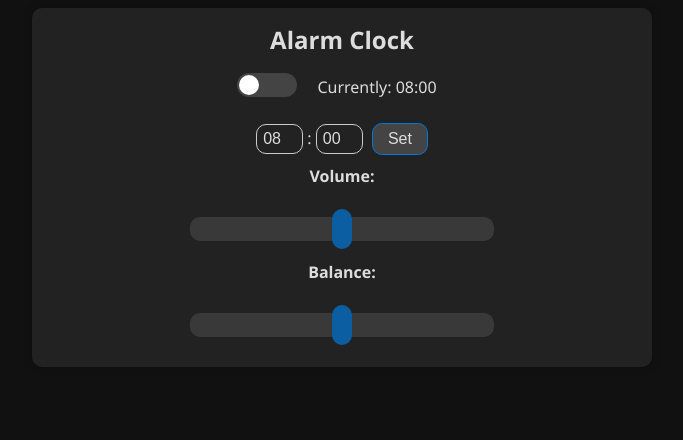
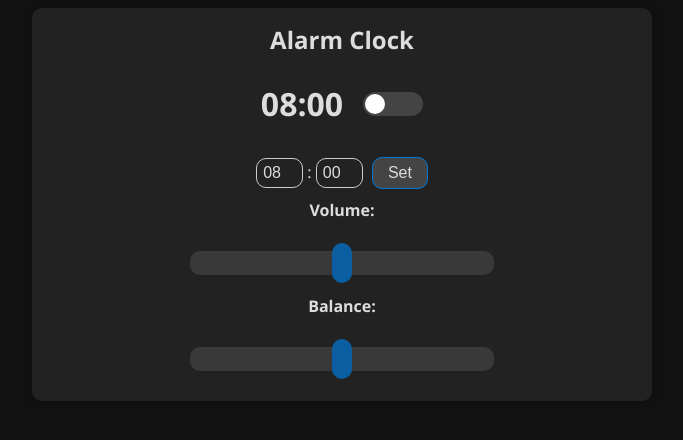
Before and after one commit to janek/music-alarm-clock, a Flask app: page / in a window 1280 px wide. Shown: the top 440 px of the page, without its empty margins (298-981 px from the left). Run offline with Flask 3, Linux system fonts and the light colour scheme; parts of the project's set-up code (start-up, migrations or seed data) failed here and were passed over.

Commit message:
visual adjustments

```diff
--- a/templates/index.html
+++ b/templates/index.html
@@ -16,14 +16,6 @@
             margin: 5px;
         }
 
-        p {
-            line-height: 20px;
-            height: 2em;
-            display: table-cell;
-            vertical-align: middle;
-            padding: 10px;
-        }
-
         .container {
             text-align: center;
             max-width: 600px;
@@ -34,8 +26,12 @@
             box-shadow: 0 0 10px rgba(0, 0, 0, 0.2);
         }
 
-        .current {
-            align: center;
+        .current-alarm-info {
+            display: flex;
+            flex-direction: row;
+            justify-content: center;
+            align-items: center;
+            gap: 10px;
         }
 
         .change {
@@ -176,6 +172,7 @@
         .slider::-moz-range-thumb:active {
             background-color: #f8e833; /* Color when thumb is active */
         }
+
     </style>
 
 </head>
@@ -183,18 +180,16 @@
 <body>
     <div class="container">
         <h2>Alarm Clock</h2>
-        <span class="current">
-            <p>
-                <span class="toggle-switch">
-                    <input type="checkbox" id="alarm-active" name="alarm-active" {% if alarm_active %}checked{% endif
-                        %}>
-                    <label for="alarm-active"></label>
-                </span>
-            <p>
-                Currently: {{alarm_time.strftime('%H:%M')}}
-            </p>
-            </p>
-        </span>
+        <div class="current-alarm-info">
+            <h1>
+                {{alarm_time.strftime('%H:%M')}}
+            </h1>
+            <span class="toggle-switch">
+                <input type="checkbox" id="alarm-active" name="alarm-active" {% if alarm_active %}checked{% endif %}>
+                <label for="alarm-active"></label>
+            </span>
+
+        </div>
 
         <form class="change" method="POST" action="/set_alarm">
             <input type="number" name="hour" min="0" max="23" value="{{  alarm_time.strftime('%H')  }}" placeholder="Hour">
```
